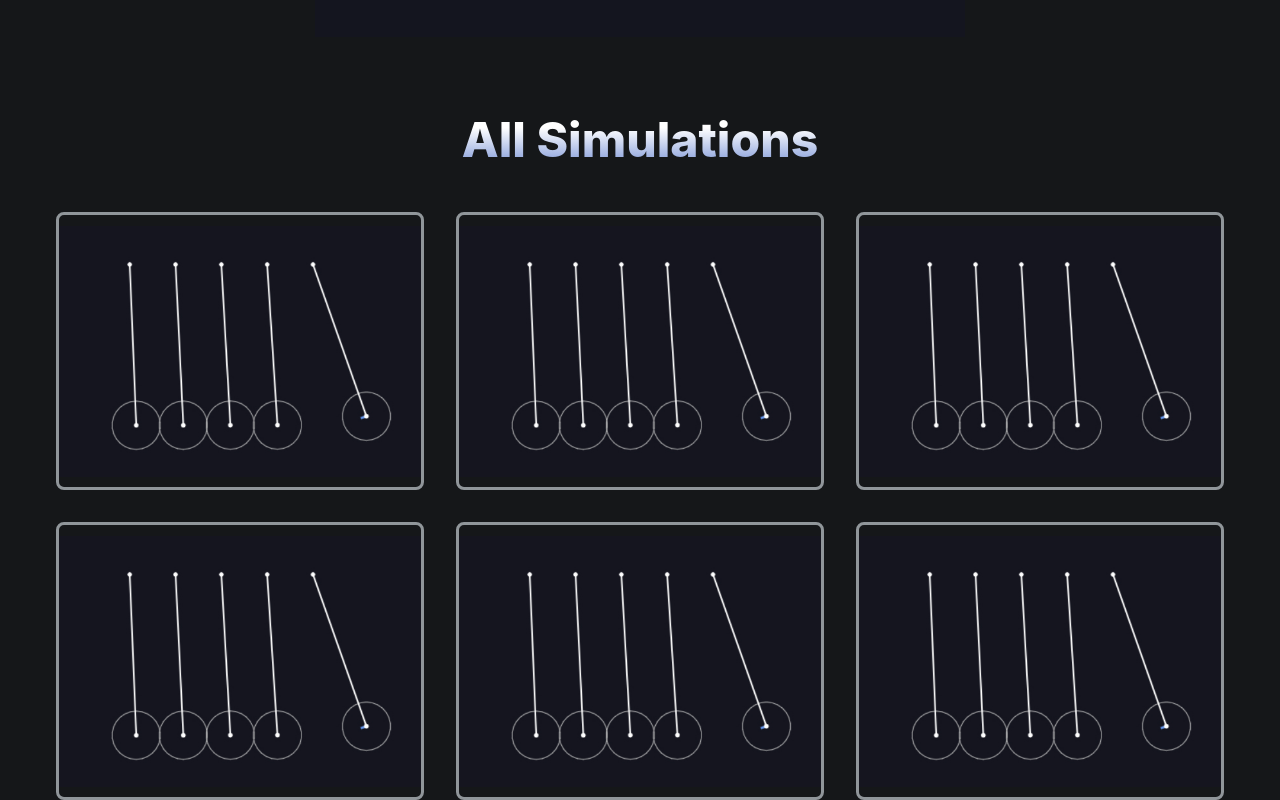
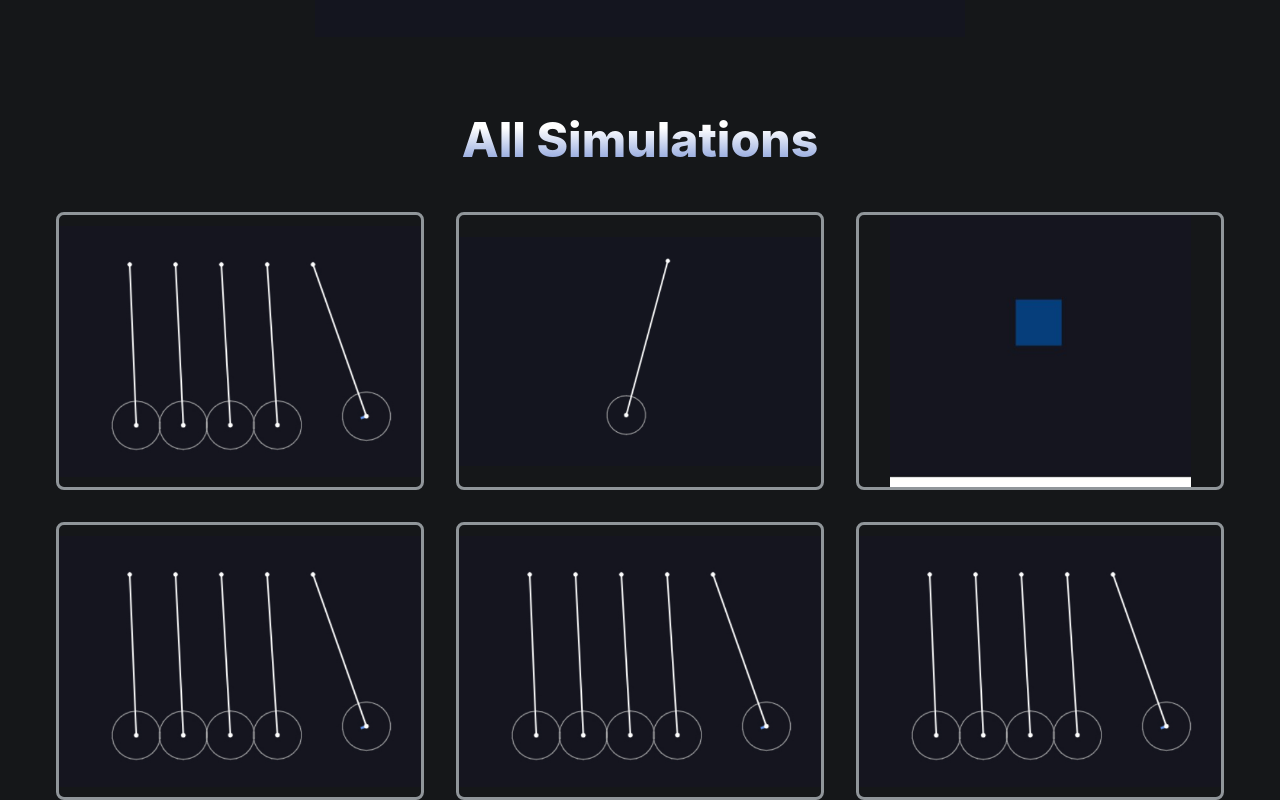
Before and after one commit to milan090/physics-lab, a Nuxt app: page / in a window 1280 px wide. Shown: the part 740-1540 px from the top of the page. Built offline with nearby package versions, Linux system fonts and the light colour scheme.

Commit message:
added more preview images

```diff
--- a/components/SimulationControls/SimulationControlInput.component.vue
+++ b/components/SimulationControls/SimulationControlInput.component.vue
@@ -57,7 +57,6 @@ export default {
   },
   methods: {
     handleChange(name, value) {
-      console.log("EVENT", name, value);
       this.setOptions({ [name]: value });
     },
     ...mapMutations({
--- a/pages/index.vue
+++ b/pages/index.vue
@@ -62,13 +62,13 @@ export default {
           id: "2",
           url: "/simulation/pendulum",
           name: "Pendulum",
-          img: "/img/preview/newtons-cradle.jpg",
+          img: "/img/preview/pendulum.png",
         },
         {
           id: "3",
           url: "/simulation/air-resistance",
           name: "Air Resistance",
-          img: "/img/preview/newtons-cradle.jpg",
+          img: "/img/preview/air-resistance.jpg",
         },
         {
           id: "4",
--- a/pages/simulation/pendulum.vue
+++ b/pages/simulation/pendulum.vue
@@ -79,7 +79,7 @@ export default {
                 fontColor: "#fffE6",
                 fontSize: 14,
                 autoSkip: true,
-                maxTicksLimit: 20,
+                maxTicksLimit: 15,
               },
             },
           ],
--- a/utils/pendulum.matter.js
+++ b/utils/pendulum.matter.js
@@ -66,7 +66,7 @@ export const initializePendulum = (onRender, options = {}) => {
 
   const interval = setInterval(() => {
     const timeElapsed = (new Date() - startTime) / 1000;
-    onRender(parseInt(timeElapsed), pendulumn.velocity.x);
+    onRender(timeElapsed.toFixed(1), pendulumn.velocity.x);
   }, 1000 / 12);
 
   return interval;
```
Also changed, not shown: static/img/preview/air-resistance.jpg (added), static/img/preview/pendulum.png (added).
